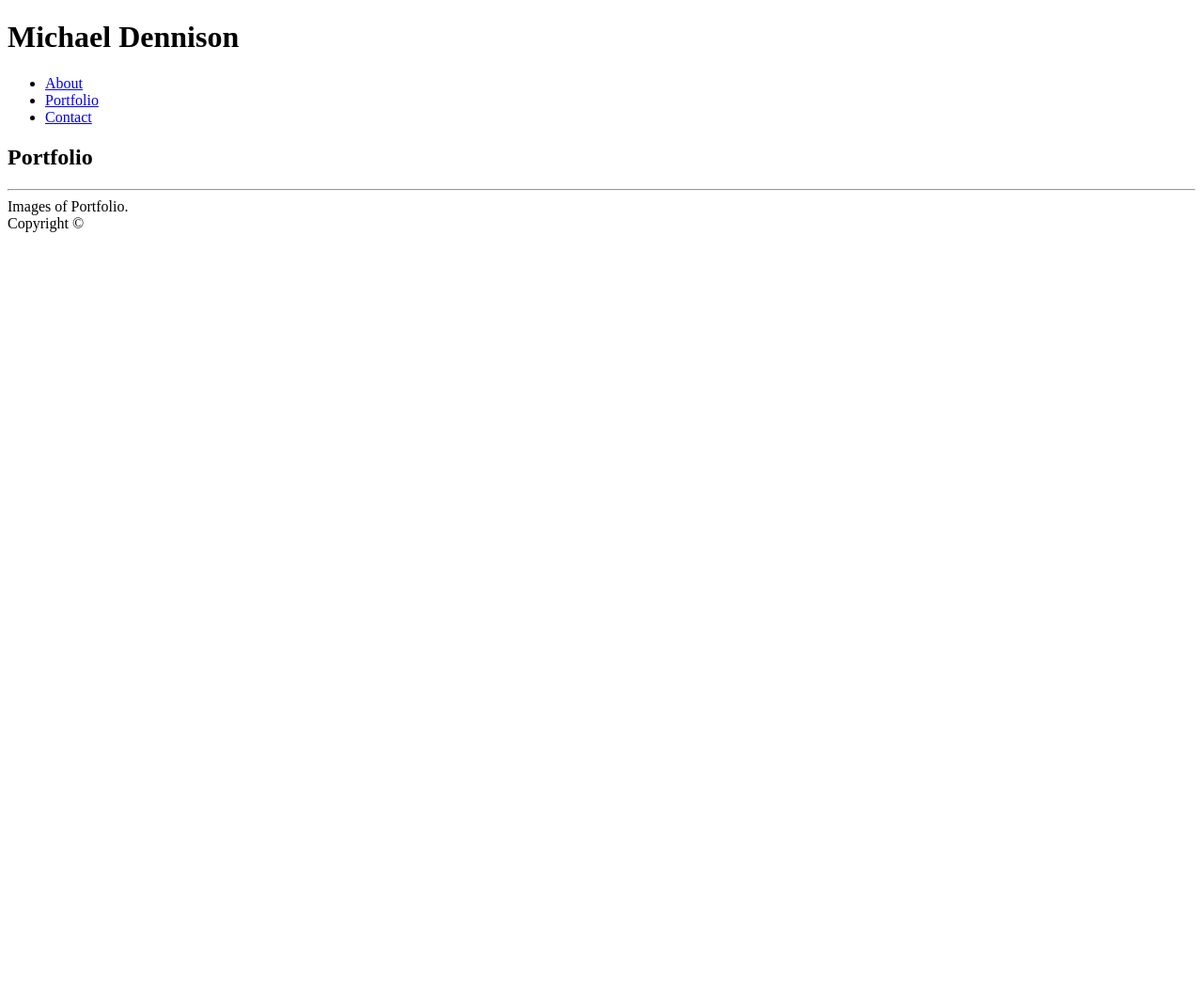
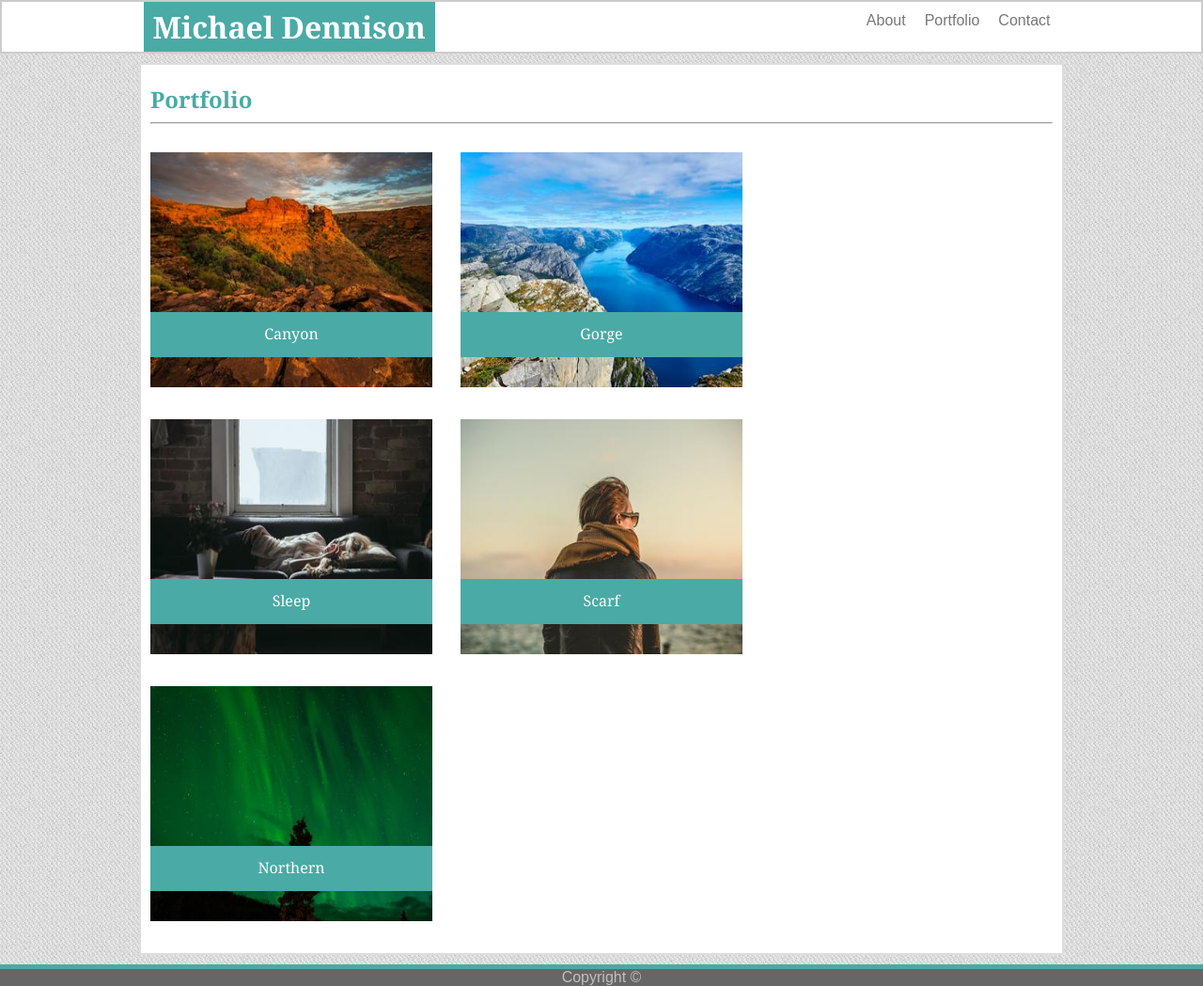
Before and after one commit to miketdennison/Basic-Portfolio, a plain HTML site: page portfolio.html in a window 1280 px wide. Shown: the whole page at 94% size. Before the commit the page ends 800 px from the top, so only its background shows below. Drawn offline with Linux system fonts and the light colour scheme.

Commit message:
finished portfolio and form, need to modify form a little bit

```diff
--- a/assets/css/style.css
+++ b/assets/css/style.css
@@ -29,7 +29,7 @@ h1 {
 }
 
 .header-width {
-    width: 960px;
+    width: 975px;
     margin: 0 auto;
 }
 
@@ -66,6 +66,7 @@ hr {
     padding: 0;
     margin: 0 0 0 12;
 }
+
 #profile-photo {
     height: 200px;
     width: 200px;
@@ -75,12 +76,19 @@ hr {
 
 .main-content {
     margin-top: 10px;
-    padding:0 10px;
+    padding: 0 10px;
     background-color: #ffffff;
     border: 2px solid #dddddd;
 }
 
+.about-me-content {
+    line-height: 24px;
+}
+
 footer {
+    position: relative;
+    bottom: 0;
+    width: 100%;
     margin-top: 10px;
     background-color: #666666;
     color: silver;
@@ -92,3 +100,68 @@ footer {
     clear: both;
     display: block;
 }
+
+input[type=text],
+select,
+textarea {
+    border: 1px solid gray;
+    box-sizing: border-box;
+    margin-top: 5px;
+    margin-bottom: 15px;
+    padding: 10px;
+    resize: vertical;
+    width: 100%;
+}
+
+input[type=submit] {
+    background-color: #4aaaa5;
+    color: white;
+    padding: 10px 20px;
+    border: none;
+    border-radius: 4px;
+    cursor: pointer;
+}
+
+.form-content {
+    border-radius: 5px;
+    padding: 20px;
+}
+
+.portfolio-content {
+    margin-top: 30px;
+}
+
+.portfolio-image {
+    height: 250px;
+    width: 300px;
+    margin: 0 30px 30px 0;
+
+}
+
+.image-label {
+    font-family: 'Georgia', Cambria, Cochin, Georgia, Times, 'Times New Roman', serif;
+    position: absolute;
+    top: 60%;
+    z-index: 1000;
+    background-color: #4aaaa5;
+    width: 300px;
+    height: 36px;
+    text-align: center;
+    color: white;
+    padding-top: 12px;
+
+}
+
+section {
+    position: relative;
+    margin: 0;
+    padding: 0;
+    float: left;
+}
+
+.blue-bar {
+    width: 100%;
+    height: 5px;
+    background-color: #4aaaa5;
+
+}
--- a/portfolio.html
+++ b/portfolio.html
@@ -6,26 +6,58 @@
     <meta name="viewport" content="width=device-width, initial-scale=1.0">
     <meta http-equiv="X-UA-Compatible" content="ie=edge">
     <title>Michael Dennison</title>
+    <link rel="stylesheet" type="text/css" href="assets/css/style.css">
 </head>
 
 <body>
     <header>
-        <h1>
-            Michael Dennison
-        </h1>
-        <ul>
-            <li><a href="index.html">About</a></li>
-            <li><a href="portfolio.html">Portfolio</a></li>
-            <li><a href="contact.html">Contact</a></li>
-        </ul>
+        <div class="header-width">
+            <h1 id="my-name">
+                Michael Dennison
+            </h1>
+            <nav class="clearfix">
+                <ul id="nav-bar">
+                    <li class="link"><a href="index.html">About</a></li>
+                    <li class="link"><a href="portfolio.html">Portfolio</a></li>
+                    <li class="link"><a href="contact.html">Contact</a></li>
+                </ul>
+            </nav>
+        </div>
     </header>
-    <div>
+
+    <div class="main-content container clearfix">
         <h2>Portfolio</h2>
         <hr>
-        Images of Portfolio.
+        <div class="portfolio-content">
+            <section>
+                <div class="image-label">Canyon</div>
+                <img class="portfolio-image" src="assets/images/canyon.jpg">
+            </section>
+
+            <section>
+                <div class="image-label">Gorge</div>
+                <img class="portfolio-image" src="assets/images/gorge.jpg">
+            </section>
+
+            <section>
+                <div class="image-label">Sleep</div>
+                <img class="portfolio-image" src="assets/images/lying.jpg">
+            </section>
+
+            <section>
+                <div class="image-label">Scarf</div>
+                <img class="portfolio-image" src="assets/images/scarf.jpg">
+            </section>
+
+            <section>
+                <div class=image-label>Northern</div>
+                <img class="portfolio-image" src="assets/images/northern.jpg">
+            </section>
+        </div>
     </div>
 </body>
 <footer>
+    <div class="blue-bar"></div>
     Copyright &copy;
 </footer>
 
```
Also changed, not shown: contact.html (+32 -9 lines), index.html (+25 -1 lines), assets/images/canyon.jpg (added), assets/images/gorge.jpg (added), assets/images/lying.jpg (added), assets/images/northern.jpg (added), assets/images/scarf.jpg (added).
